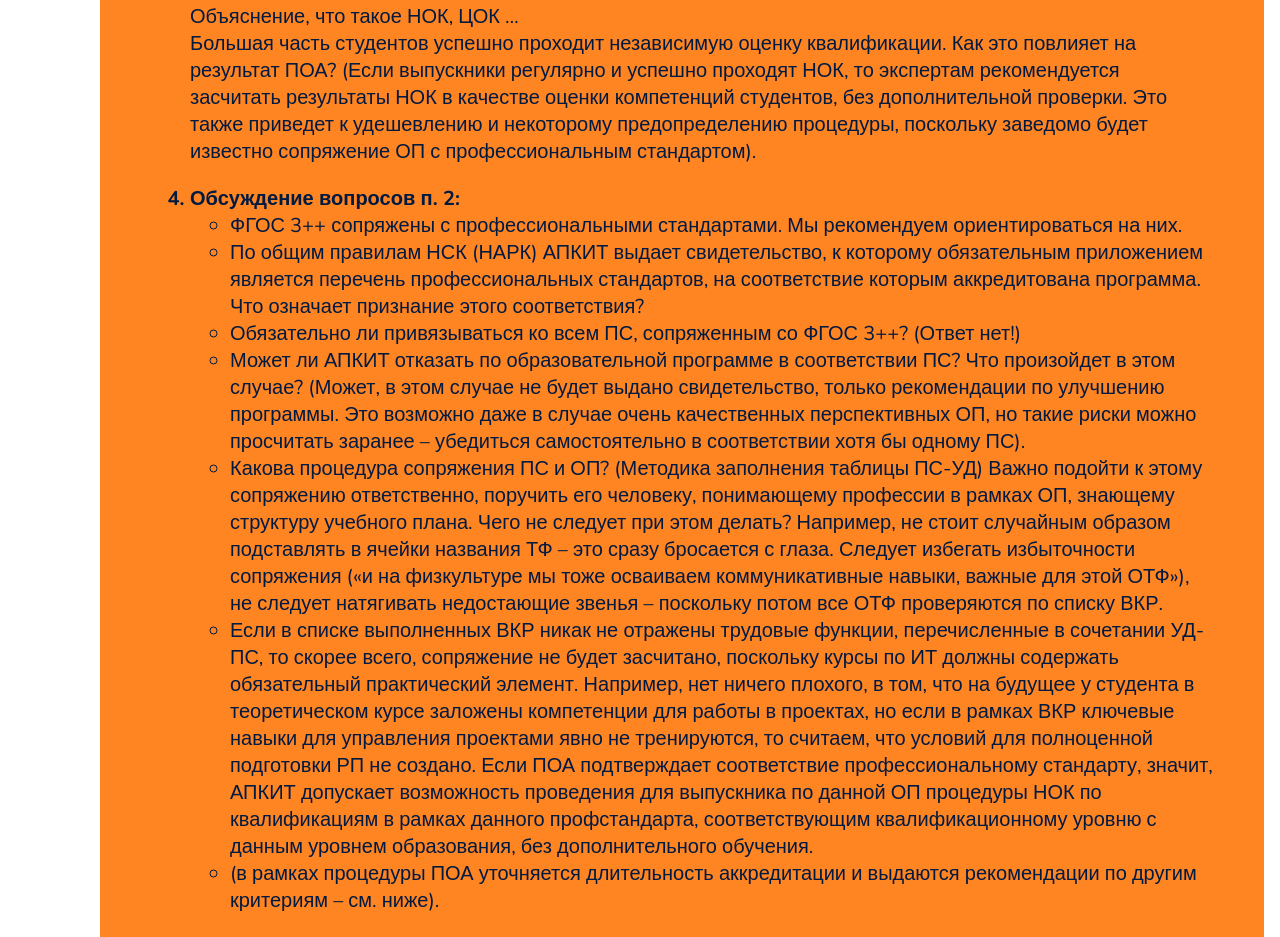
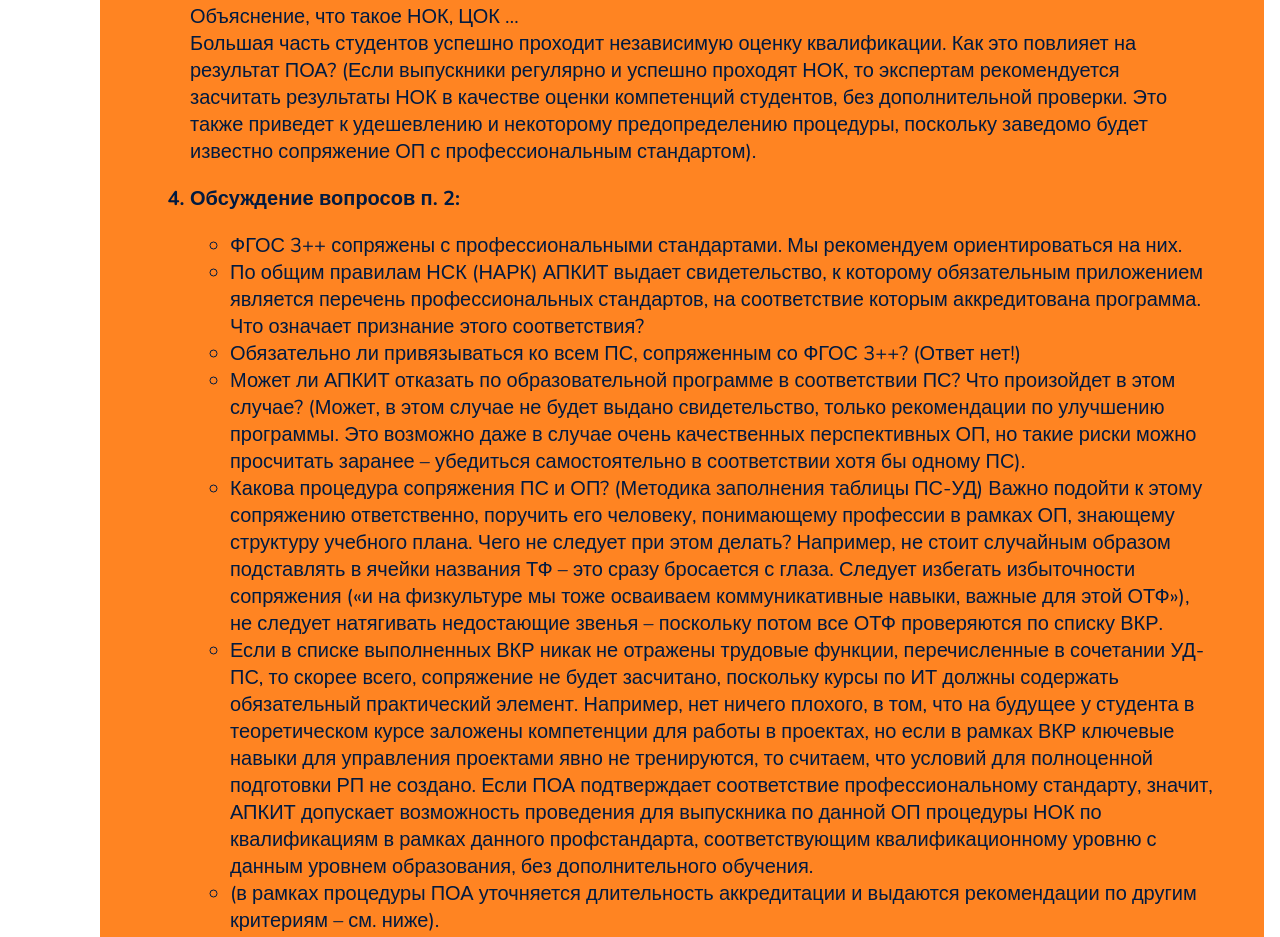
Before and after one commit to oconsuel/POA-kurs, a plain HTML site: page parts/blocks/fgos.html in a window 1280 px wide. Shown: the part 1578-2515 px from the top of the page. Drawn offline with nearby package versions, Linux system fonts and the light colour scheme.

Commit message:
add fake

```diff
--- a/parts/blocks/fgos.html
+++ b/parts/blocks/fgos.html
@@ -118,7 +118,7 @@
                     Большая часть студентов успешно проходит независимую оценку квалификации. Как это повлияет на результат ПОА? (Если выпускники регулярно и успешно проходят НОК, то экспертам рекомендуется засчитать результаты НОК в качестве оценки компетенций студентов, без дополнительной проверки. Это также приведет к удешевлению и некоторому предопределению процедуры, поскольку заведомо будет известно сопряжение ОП с профессиональным стандартом).
                     </p>
                 <li class="paragraph">Обсуждение вопросов п. 2:</li>
-                <ul>
+                <ul style="margin-top: 20px;">
                     <li>ФГОС 3++ сопряжены с профессиональными стандартами. Мы рекомендуем ориентироваться на них.</li>
                     <li>По общим правилам НСК (НАРК) АПКИТ выдает свидетельство, к которому обязательным приложением является перечень профессиональных стандартов, на соответствие которым аккредитована программа. Что означает признание этого соответствия?  </li>
                     <li>Обязательно ли привязываться ко всем ПС, сопряженным со ФГОС 3++? (Ответ нет!)</li>
```
